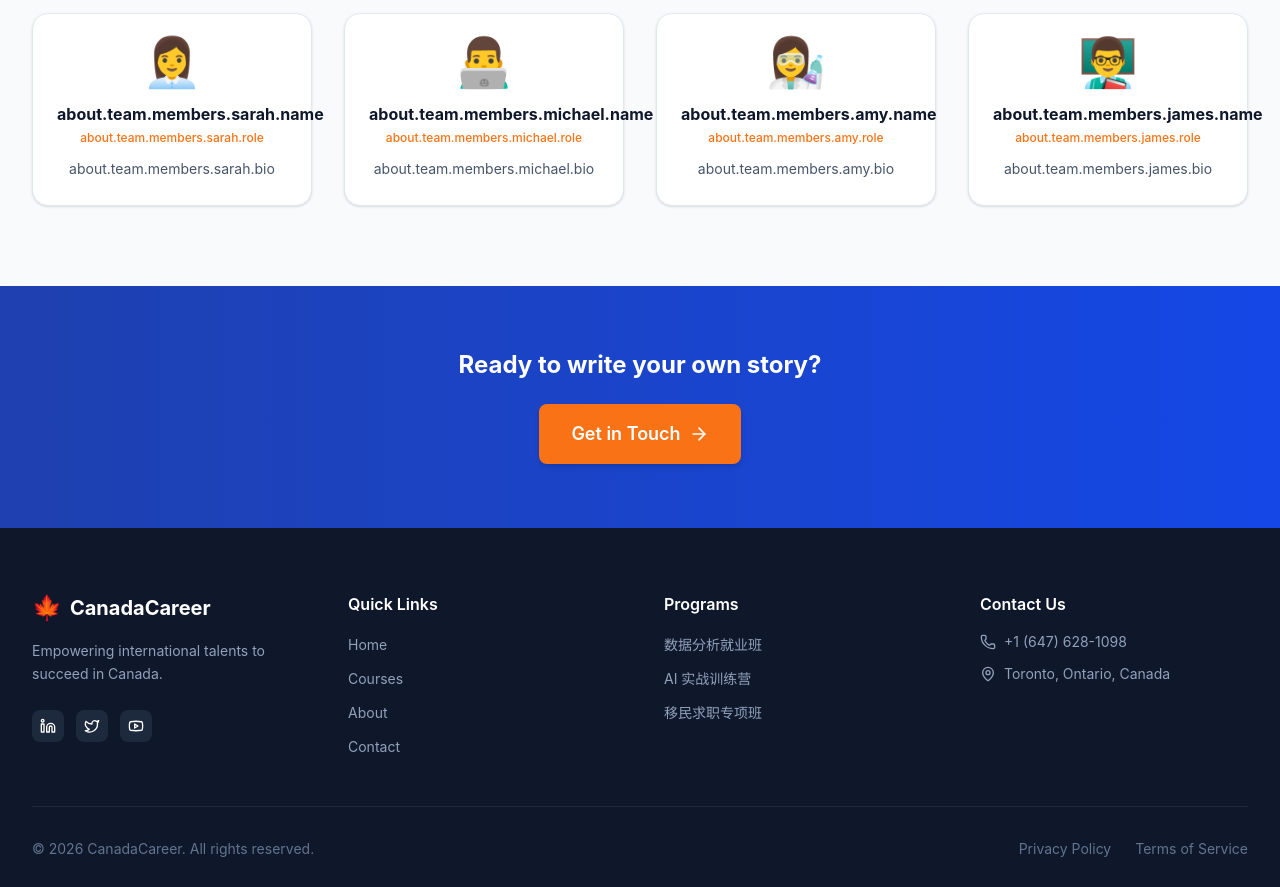
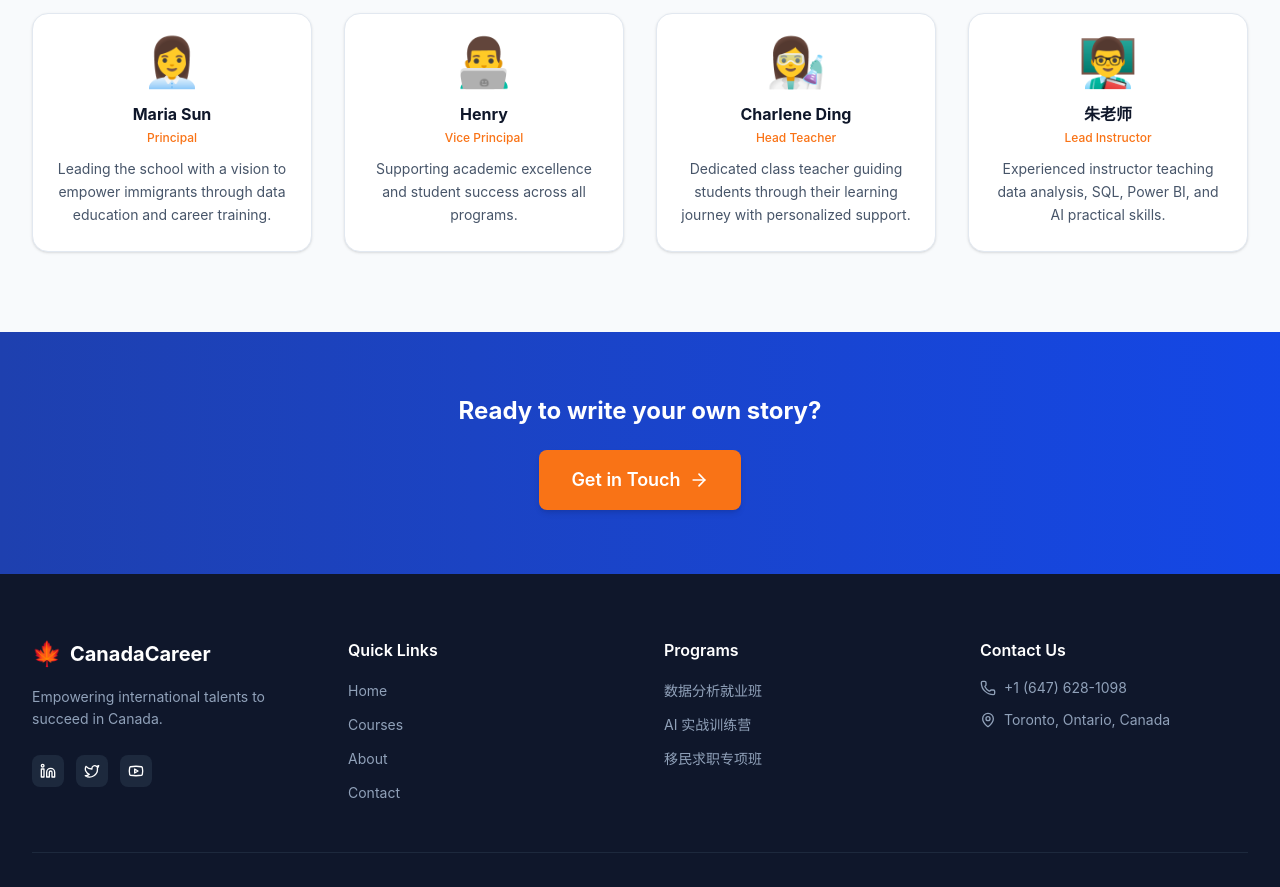
Before and after one commit to bdaconsulting1098-creator/edu-platform, a Next.js app: page /en/about in a window 1280 px wide. Shown: the part 1360-2247 px from the top of the page. Built offline with nearby package versions, Linux system fonts and the light colour scheme.

Commit message:
fix: 修复about页面团队成员翻译key不匹配问题

```diff
--- a/app/[locale]/about/page.tsx
+++ b/app/[locale]/about/page.tsx
@@ -5,7 +5,7 @@ import { ArrowRight, MapPin, Users, Award } from "lucide-react";
 export default async function AboutPage() {
   const t = await getTranslations("about");
 
-  const teamKeys = ["sarah", "michael", "amy", "james"] as const;
+  const teamKeys = ["principal", "vice", "teacher", "instructor"] as const;
   const emojis = ["👩‍💼", "👨‍💻", "👩‍🔬", "👨‍🏫"];
 
   return (
```
